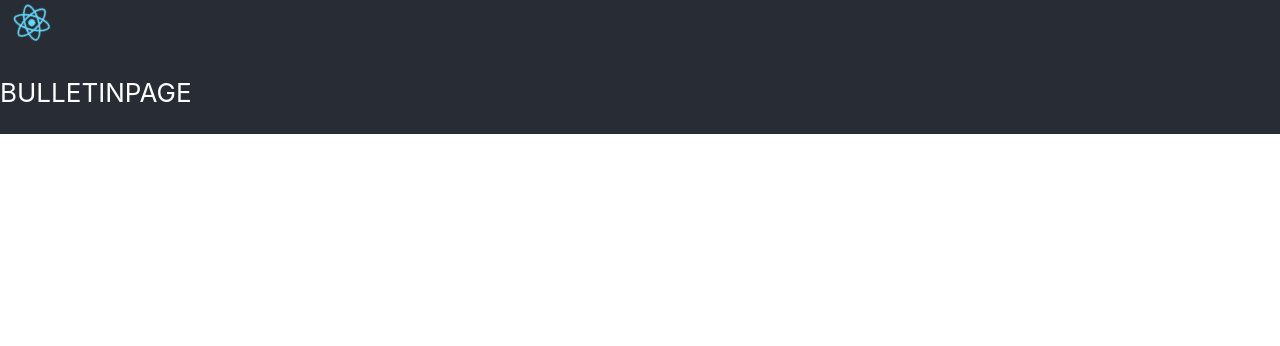
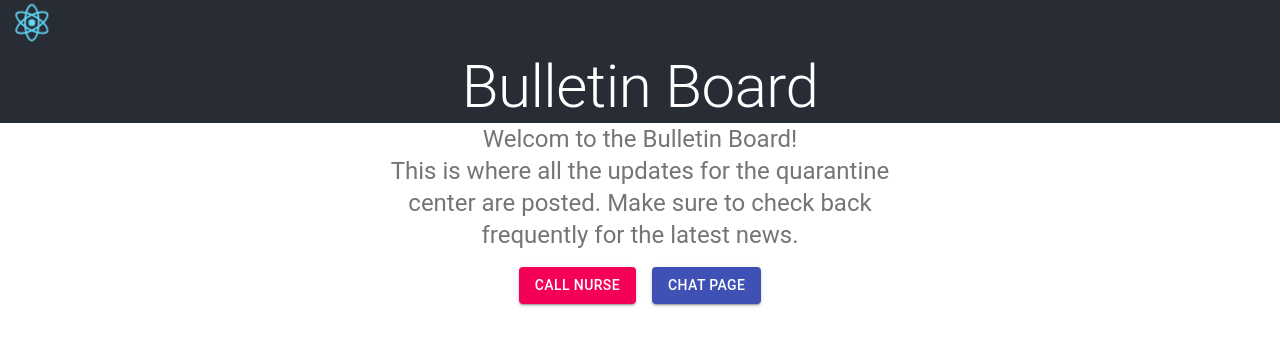
Before and after one commit to bill-luu/CIC2020, a React (Create React App) app in the folder web-app/: page /bulletin in a window 1280 px wide. Shown: the top 346 px of the page. Built offline with nearby package versions, Linux system fonts and the light colour scheme.

Commit message:
Start bulletin and add .scss to bulletinpage

```diff
--- a/web-app/package.json
+++ b/web-app/package.json
@@ -8,6 +8,7 @@
     "@testing-library/react": "^9.5.0",
     "@testing-library/user-event": "^7.2.1",
     "firebase": "^7.14.2",
+    "node-sass": "^4.14.0",
     "react": "^16.13.1",
     "react-dom": "^16.13.1",
     "react-firebase-hooks": "^2.1.1",
--- a/web-app/src/bulletinpage.js
+++ b/web-app/src/bulletinpage.js
@@ -1,17 +1,42 @@
 import React from 'react';
 import logo from './logo.svg';
 import './App.css';
+import './bulletinpage.scss';
 import { Link } from 'react-router-dom';
+import Container from '@material-ui/core/Container';
+import Grid from '@material-ui/core/Grid';
+import Typography from '@material-ui/core/Typography';
+import Button from '@material-ui/core/Button';
+
 
 function Bulletinpage() {
   return (
     <div className="App">
       <header className="App-header">
         <Link to='/'><img src={logo} className="App-logo" alt="logo"/></Link>
-        <p>
-          BULLETINPAGE
-        </p>
+        <Typography variant="h2" component="h3" align="center">
+          Bulletin Board
+        </Typography>
       </header>
+      <Container maxWidth="sm">
+        <Typography variant="h5" align="center" color="textSecondary" paragraph>
+          Welcom to the Bulletin Board! <br />
+          This is where all the updates for the quarantine center are posted.
+          Make sure to check back frequently for the latest news.
+        </Typography>
+        <Grid container spacing={2} justify="center">
+          <Grid item>
+            <Button variant="contained" color="secondary">
+              Call Nurse
+            </Button>
+          </Grid>
+          <Grid item>
+            <Button variant="contained" color="primary">
+              Chat Page
+            </Button>
+          </Grid>
+        </Grid>
+      </Container>
     </div>
   );
 }
```
Also changed, not shown: web-app/src/bulletinpage.scss (added), 1 other file (tests, documents, lock files or other folders).
